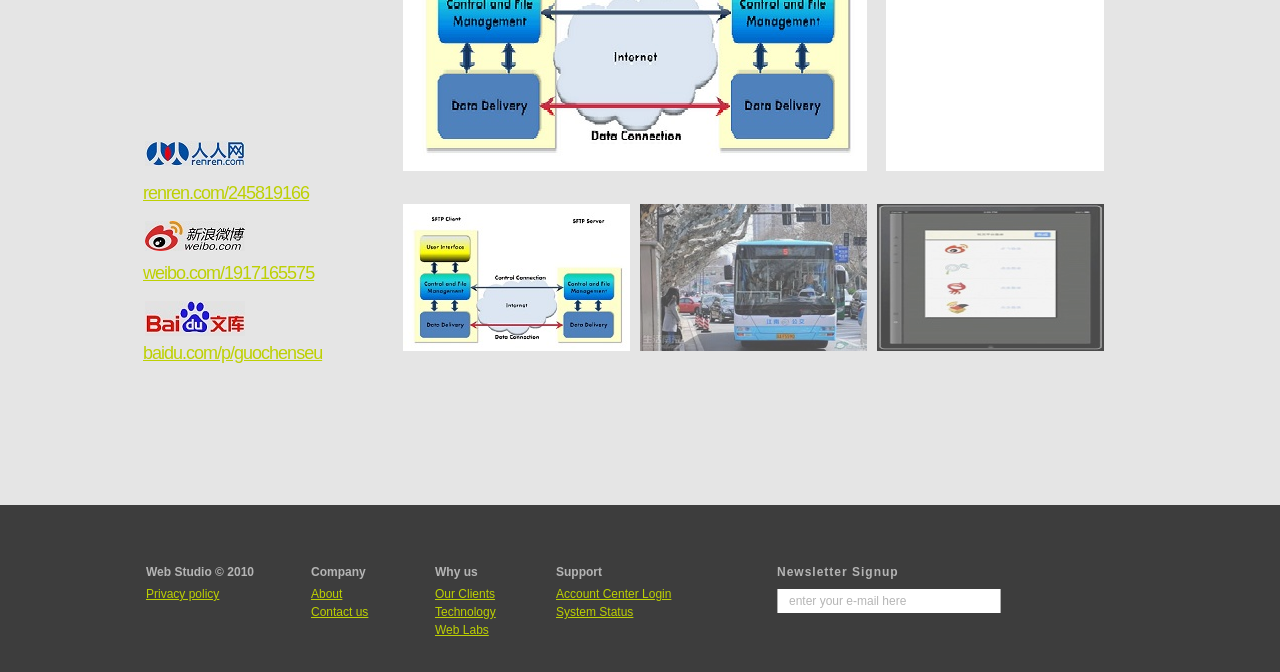
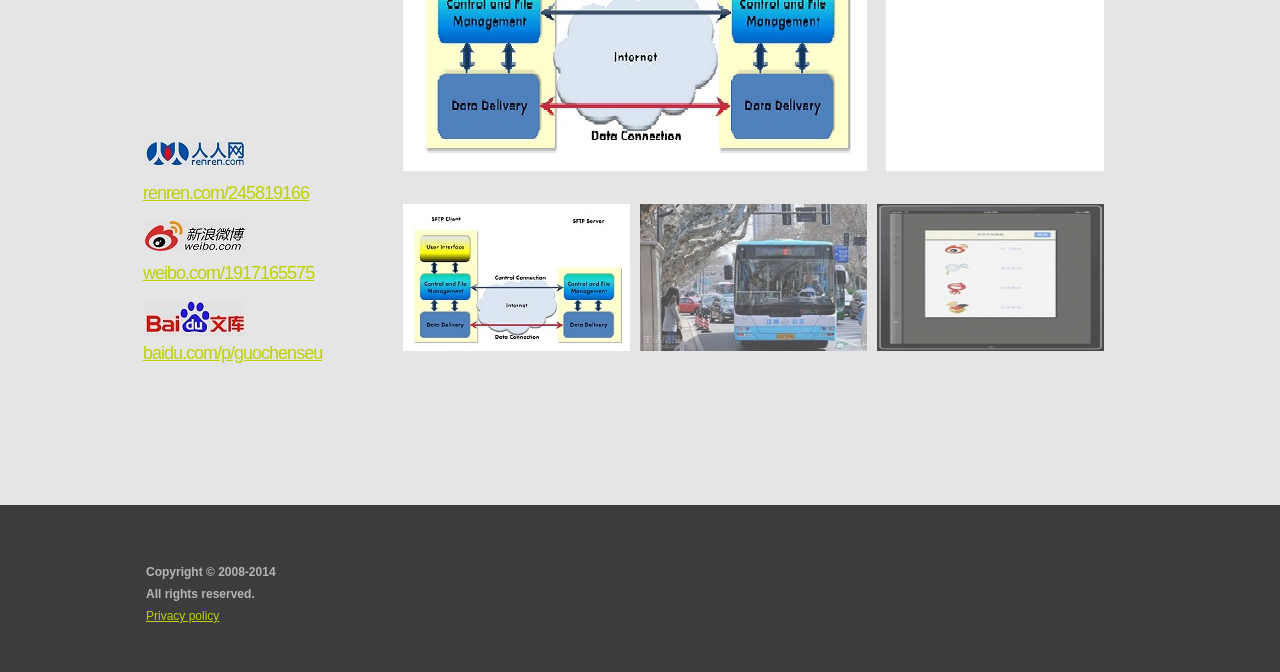
Before and after one commit to seuguochen/seuguochen.github.io, a plain HTML site: page index-3.html in a window 1280 px wide. Shown: the part 493-1165 px from the top of the page. Drawn offline with Linux system fonts and the light colour scheme.

Commit message:
Update index-3.html

```diff
--- a/index-3.html
+++ b/index-3.html
@@ -186,6 +186,25 @@
                                         </div>
                                       </div>
                                     </li>
+
+                                    <li> <a class="thumb" name="leaf" href="images/trend.png" title="Title #0"> <img alt="" src="images/trend.png" /> </a>
+                                      <div class="caption">
+                                        <div class="work-caption">TREND Mobile Threat Response Dashboard</div>
+                                        <div class="image-desc">
+                                          <p>趋势科技中国研发中心实习期间（2014.1-2014.6），完成移动威胁数据实时显示网站</p>
+                                        </div>
+                                      </div>
+                                    </li>
+
+                                    <li> <a class="thumb" name="leaf" href="images/ht.png" title="Title #0"> <img alt="" src="images/ht.png" /> </a>
+                                      <div class="caption">
+                                        <div class="work-caption">极速开户Android版客户端</div>
+                                        <div class="image-desc">
+                                          <p>华泰证券实习期间(2014.7-2014.8)，完成极速开户软件Android版本，主要包括使用XMPP协议与排队服务器进行交互，匹配座席成功后与座席建立视频会话</p>
+                                        </div>
+                                      </div>
+                                    </li>
+
                                   </ul>
                                 </div>
                               </div>
@@ -209,41 +228,21 @@
               <div class="wrapper">
                 <div class="block-1">
                   <dl class="list-1">
-                    <dt>Web Studio &copy; 2010</dt>
+                    <dt>
+                    	<script type="text/javascript">
+				<!-- Begin
+				copyright=new Date();//取得当前的日期
+				update=copyright.getFullYear();//取得当前的年份
+				document.write("Copyright &copy; 2008-"+ update + "<br />All rights reserved.");//update 自动更新的年份
+			</script>
+                    </dt>
                     <dd><a href="index-6.html">Privacy policy</a></dd>
                   </dl>
                   <p>
                     <!-- {%FOOTER_LINK} -->
                   </p>
                 </div>
-                <div class="block-2">
-                  <dl class="list-1">
-                    <dt>Company</dt>
-                    <dd><a href="#">About</a></dd>
-                    <dd><a href="#">Contact us</a></dd>
-                  </dl>
-                </div>
-                <div class="block-3">
-                  <dl class="list-1">
-                    <dt>Why us</dt>
-                    <dd><a href="#">Our Clients</a></dd>
-                    <dd><a href="#">Technology</a></dd>
-                    <dd><a href="#">Web Labs</a></dd>
-                  </dl>
-                </div>
-                <div class="block-4">
-                  <dl class="list-1">
-                    <dt>Support</dt>
-                    <dd><a href="#">Account Center Login</a></dd>
-                    <dd><a href="#">System Status</a></dd>
-                  </dl>
-                </div>
-                <div class="block-5">
-                  <form action="" id="subscribe-form">
-                    <div class="wrapper"> <strong>Newsletter Signup</strong>
-                      <input type="submit" value="" id="subscribe-submit">
-                      <input type="text"  value="enter your e-mail here" onBlur="if(this.value=='') this.value='enter your e-mail here'" onFocus="if(this.value =='enter your e-mail here' ) this.value=''">
-                    </div>
+
                   </form>
                 </div>
               </div>
```
